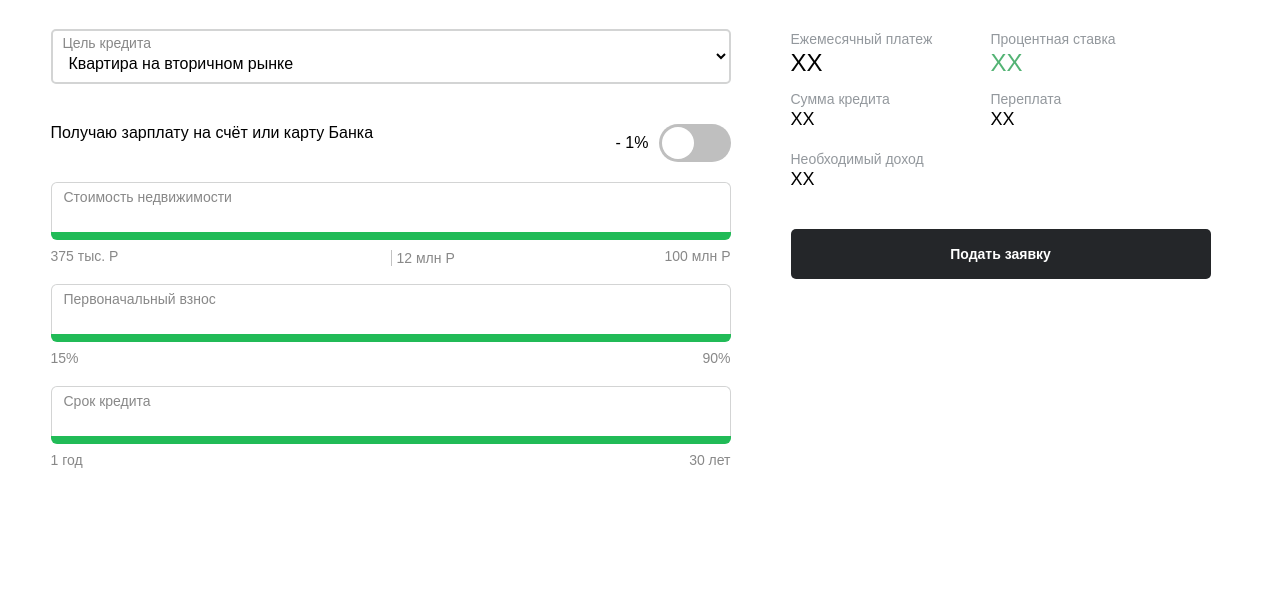
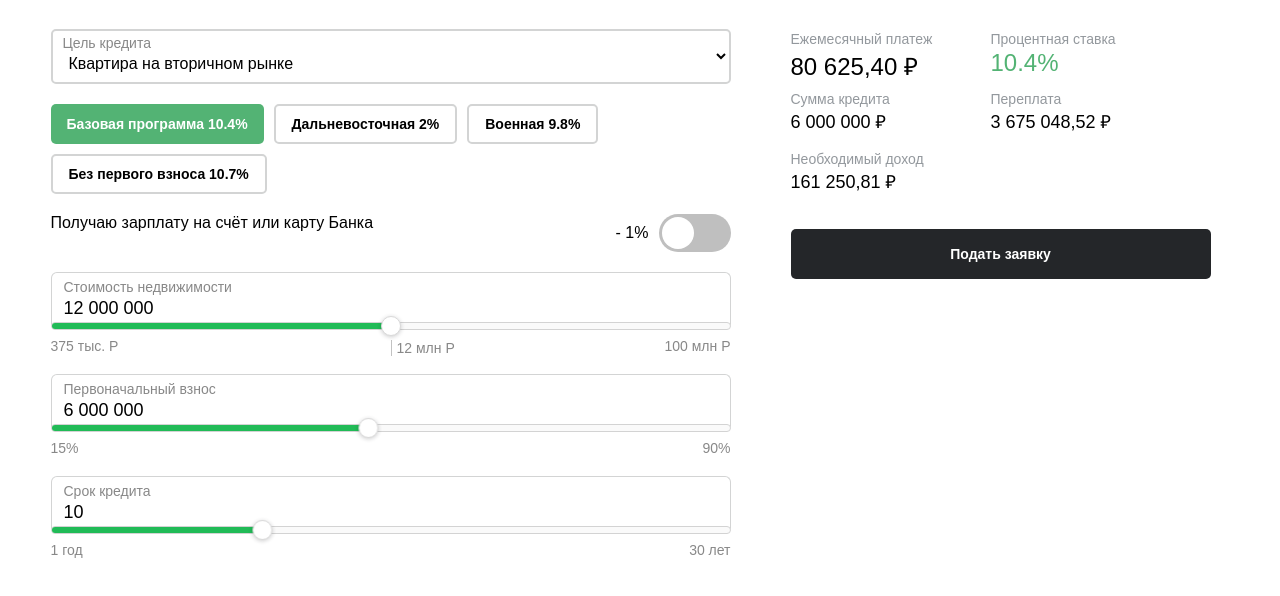
Before and after one commit to darbimar/Mortgage-calculator, a website: page index.html in a window 1280 px wide. Shown: the part 90-686 px from the top of the page. Drawn offline with Linux system fonts and the light colour scheme; the site is published under a folder, as on GitHub Pages, so addresses that start at the root find nothing.

Commit message:
changed directory

```diff
--- a/index.html
+++ b/index.html
@@ -139,7 +139,7 @@
 
 
 
-    <script src="/dist/main.js" type="module" defer></script>
+    <script src="./dist/main.js" type="module" defer></script>
 
   </body>
 </html>
```
